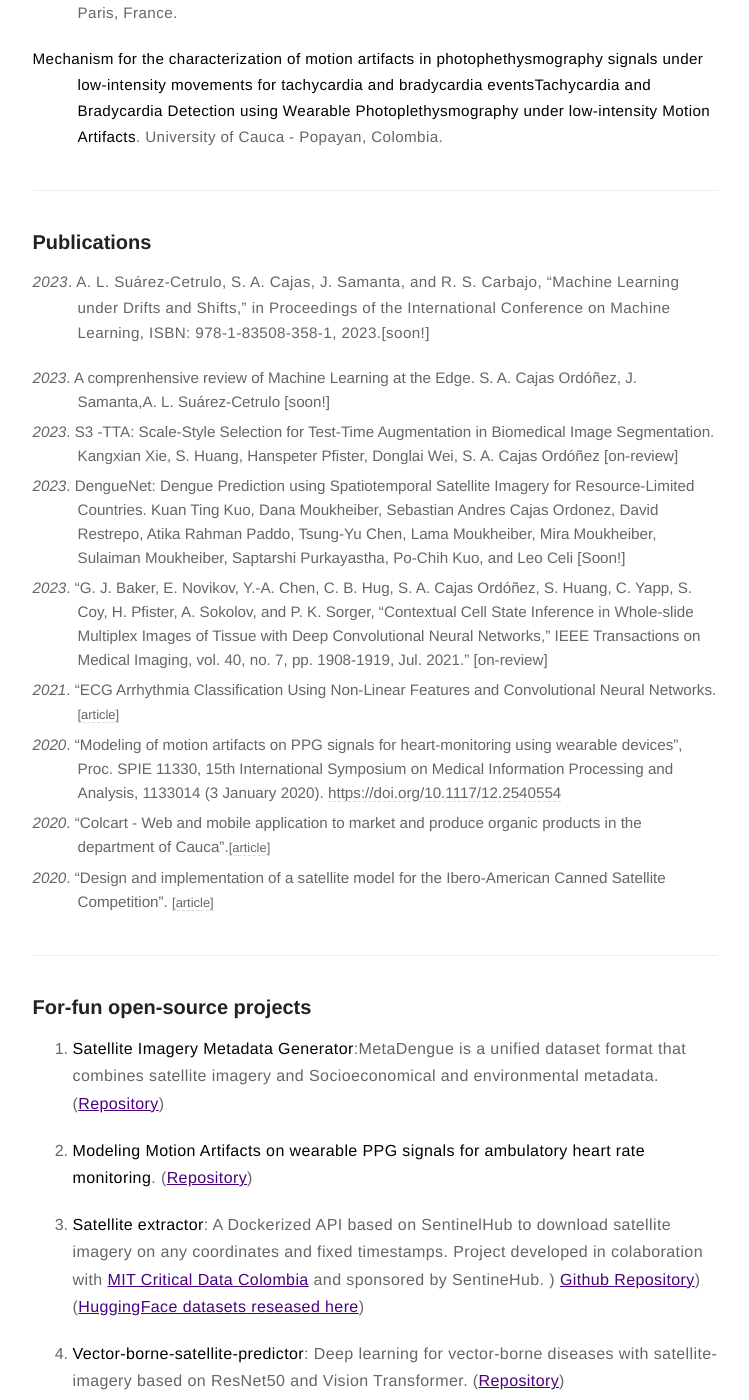
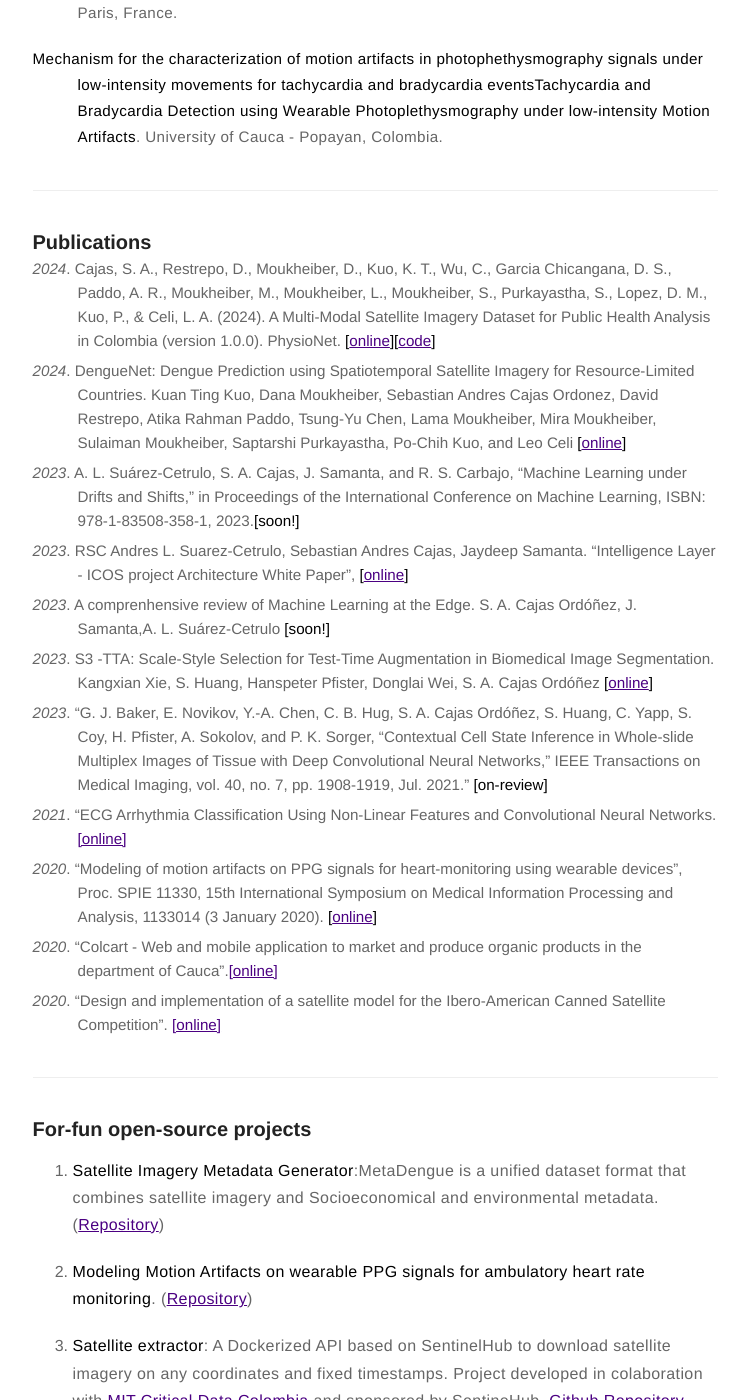
Before and after one commit to sebasmos/sebasmos.github.io, a Jekyll site: the page built from cv.md, in a window 1280 px wide and 1400 px high, scrolled down 3347 px. Shown: the whole window, without its empty margins (265-1014 px from the left). Built offline with Jekyll 4.4.1, drawn with Linux system fonts in a browser that asks for light colours; some of the changed text lies outside the part shown.

Commit message:
jekill writing

```diff
--- a/_config.yml
+++ b/_config.yml
@@ -1,6 +1,6 @@
 # main text of home
 name: Sebastian Cajas
-bio: AI Scientist at the National Irish Center of Applied AI | Computer Vision Research Fellow at Harvard | MsC in Computer Vision
+bio: AI Scientist II at the National Irish Center of Applied AI | Computer Vision Research Fellow at Harvard | MsC in Computer Vision
 
 # twitter summary info
 description: Academic portfolio
@@ -37,14 +37,14 @@ email: scajasordonez [ad] gmail.com
 #authors:
 #    Sebastian:
 #        name: Sebastian Cajas
- #       bio: An astrophilic homosapiens
- #       external-image: True
- #       picture: assets/images/profile.jpg
+#        bio: An astrophilic homosapiens
+#        external-image: True
+#        picture: assets/images/profile.jpg
 
 
 # do you want a larger site? change the option below
 # options: [normal, large] | default: normal
-# normal = 560px / large = 810px
+#normal = 560px / large = 810px
 width: normal
 
 # if you don't need pagination, comment the *paginate* configs below
@@ -64,7 +64,7 @@ about: True
 blog: false
 
 # do you want to show the "read time" of the posts?
-read-time: false
+read-time: true
 
 # do you want to show the "tags" inside the posts?
 show-tags: true
--- a/cv.md
+++ b/cv.md
@@ -7,15 +7,15 @@ layout: cv
 # Sebastian A. Cajas Ordoñez
 
 {:.cv-address}
-scajasordonez [ad] gmail.com
+sebasmos@mit.edu
 
 {:.cv-info}
 **Curriculum Vitae**
-Jul 2023
+March 2024
 <hr />
 ### Work experience
 
-- *Sep 2022-present*. **AI Scientist** at the [National Irish Center for Applied AI](https://ceadar.ie/). I am part of the core team working on the Artificial Intelligence of ([ICOS](https://www.icos-project.eu/)), an innovative IoT to Cloud Operating System supported by the European Union's HORIZON research. My role involves developing AI APIs, working with High Performance Computer Centers (HPC), and implementing DevOps practices such as Docker, Kubernetes, singularity, and SLURM. I specialize in implementing cutting-edge generative models across various domains like Natural Language Processing (NLP), Federated Learning, time-series analysis, and computer vision.
+- *Sep 2022-present*. **AI Scientist II** at the [National Irish Center for Applied AI](https://people.ucd.ie/sebastian.cajasordonez). I am part of the core team working on the Artificial Intelligence of ([ICOS](https://www.icos-project.eu/)), an innovative IoT to Cloud Operating System supported by the European Union's HORIZON research. My role involves developing AI APIs, working with High Performance Computer Centers (HPC), and implementing DevOps practices such as Docker, Kubernetes, singularity, and SLURM. I specialize in implementing cutting-edge generative models across various domains like Natural Language Processing (NLP), Federated Learning, time-series analysis, and computer vision.
 
 - *Aug 2022-present*. **Computer Vision Research Fellow** at Harvard University. Develop/assess Computer Vision and Deep Learning algorithms on imaging-based single-cell methods projects on CyCIF using high-dimension microscopy images for the Harvard’s Visual Computing Group and Harvard Medical School’s Lab of Systems Pharmacology. Methods include instance segmentation algorithms, unsupervised learning, image translation models and unbiased pixel-level feature extraction over Lateral Spillover in Segmented Images of Tissue with Pixel-level Cell State. Supervised by Hanspeter Pfister and Siyu Huang. *Harvard john A. Paulson School of Engineering and Applied sciences*.
 
@@ -70,19 +70,21 @@ DS4A is an opportunity to learn the latest Data Science & AI techniques from a t
 
 ### Publications
 
-- *2023*. A. L. Suárez-Cetrulo, S. A. Cajas, J. Samanta, and R. S. Carbajo, "Machine Learning under Drifts and Shifts," in Proceedings of the International Conference on Machine Learning, ISBN: 978-1-83508-358-1, 2023.[soon!]
-
-- *2023*. A comprenhensive review of Machine Learning at the Edge. S. A. Cajas Ordóñez, J. Samanta,A. L. Suárez-Cetrulo [soon!]
+- *2024*. Cajas, S. A., Restrepo, D., Moukheiber, D., Kuo, K. T., Wu, C., Garcia Chicangana, D. S., Paddo, A. R., Moukheiber, M., Moukheiber, L., Moukheiber, S., Purkayastha, S., Lopez, D. M., Kuo, P., & Celi, L. A. (2024). A Multi-Modal Satellite Imagery Dataset for Public Health Analysis in Colombia (version 1.0.0).
+PhysioNet. **[[online](https://doi.org/10.13026/xr5s-xe24)][[code](https://github.com/sebasmos/satellite.extractor)]**
+- *2024*. DengueNet: Dengue Prediction using Spatiotemporal Satellite Imagery for
+Resource-Limited Countries. Kuan Ting Kuo, Dana Moukheiber, Sebastian Andres Cajas Ordonez, David Restrepo, Atika Rahman Paddo, Tsung-Yu Chen, Lama Moukheiber, Mira Moukheiber, Sulaiman Moukheiber, Saptarshi Purkayastha, Po-Chih Kuo, and Leo Celi **[[online](https://arxiv.org/abs/2401.11114)]**
+- *2023*. A. L. Suárez-Cetrulo, S. A. Cajas, J. Samanta, and R. S. Carbajo, "Machine Learning under Drifts and Shifts," in Proceedings of the International Conference on Machine Learning, ISBN: 978-1-83508-358-1, 2023.**[soon!]**
+- *2023*. RSC Andres L. Suarez-Cetrulo, Sebastian Andres Cajas, Jaydeep Samanta. "Intelligence Layer - ICOS project Architecture White Paper", **[[online](https://www.icos-project.eu/whitepaper-1)]**
+- *2023*. A comprenhensive review of Machine Learning at the Edge. S. A. Cajas Ordóñez, J. Samanta,A. L. Suárez-Cetrulo **[soon!]**
 - *2023*. S3 -TTA: Scale-Style Selection for Test-Time
-Augmentation in Biomedical Image Segmentation. Kangxian Xie, S. Huang,  Hanspeter Pfister, Donglai Wei, S. A. Cajas Ordóñez [on-review]
-- *2023*. DengueNet: Dengue Prediction using Spatiotemporal Satellite Imagery for
-Resource-Limited Countries. Kuan Ting Kuo, Dana Moukheiber, Sebastian Andres Cajas Ordonez, David Restrepo, Atika Rahman Paddo, Tsung-Yu Chen, Lama Moukheiber, Mira Moukheiber, Sulaiman Moukheiber, Saptarshi Purkayastha, Po-Chih Kuo, and Leo Celi [Soon!]
-- *2023*. "G. J. Baker, E. Novikov, Y.-A. Chen, C. B. Hug, S. A. Cajas Ordóñez, S. Huang, C. Yapp, S. Coy, H. Pfister, A. Sokolov, and P. K. Sorger, "Contextual Cell State Inference in Whole-slide Multiplex Images of Tissue with Deep Convolutional Neural Networks," IEEE Transactions on Medical Imaging, vol. 40, no. 7, pp. 1908-1919, Jul. 2021." [on-review]
-- *2021*. "ECG Arrhythmia Classification Using Non-Linear Features and Convolutional Neural Networks. [[article]](https://ieeexplore.ieee.org/document/9344175){:.cv-link}
+Augmentation in Biomedical Image Segmentation. Kangxian Xie, S. Huang,  Hanspeter Pfister, Donglai Wei, S. A. Cajas Ordóñez **[[online](https://doi.org/10.48550/arXiv.2310.16783)]**
+- *2023*. "G. J. Baker, E. Novikov, Y.-A. Chen, C. B. Hug, S. A. Cajas Ordóñez, S. Huang, C. Yapp, S. Coy, H. Pfister, A. Sokolov, and P. K. Sorger, "Contextual Cell State Inference in Whole-slide Multiplex Images of Tissue with Deep Convolutional Neural Networks," IEEE Transactions on Medical Imaging, vol. 40, no. 7, pp. 1908-1919, Jul. 2021." **[on-review]**
+- *2021*. "ECG Arrhythmia Classification Using Non-Linear Features and Convolutional Neural Networks. **[[online]](https://ieeexplore.ieee.org/document/9344175)**
 - *2020*. "Modeling of motion artifacts on PPG signals for heart-monitoring using wearable devices", Proc. SPIE 11330, 15th
-International Symposium on Medical Information Processing and Analysis, 1133014 (3 January 2020). [https://doi.org/10.1117/12.2540554](https://doi.org/10.1117/12.2540554)
-- *2020*. "Colcart - Web and mobile application to market and produce organic products in the department of Cauca".[[article]](https://es.calameo.com/read/005735784f4cb87016fd4){:.cv-link}
-- *2020*. "Design and implementation of a satellite model for the Ibero-American Canned Satellite Competition". [[article]](https://en.calameo.com/read/0057357846a5bdf72578b){:.cv-link}
+International Symposium on Medical Information Processing and Analysis, 1133014 (3 January 2020). **[[online](https://doi.org/10.1117/12.2540554)]**
+- *2020*. "Colcart - Web and mobile application to market and produce organic products in the department of Cauca".**[[online]](https://es.calameo.com/read/005735784f4cb87016fd4)**
+- *2020*. "Design and implementation of a satellite model for the Ibero-American Canned Satellite Competition". **[[online]](https://en.calameo.com/read/0057357846a5bdf72578b)**
 <hr />
 
 ### For-fun open-source projects
@@ -91,7 +93,7 @@ International Symposium on Medical Information Processing and Analysis, 1133014
 
 1. **Modeling Motion Artifacts on wearable PPG signals for ambulatory heart rate monitoring**. ([Repository](https://github.com/sebasmos/PPGpeakDetection1))
 
-1. **Satellite extractor**: A Dockerized API based on SentinelHub to download satellite imagery on any coordinates and fixed timestamps. Project developed in colaboration with [MIT Critical Data Colombia](https://github.com/MITCriticalData-Colombia) and sponsored by SentineHub. ) [Github Repository](https://github.com/sebasmos/satellite.extractor)) ([HuggingFace datasets reseased here](https://huggingface.co/MITCriticalData))
+1. **Satellite extractor**: A Dockerized API based on SentinelHub to download satellite imagery on any coordinates and fixed timestamps. Project developed in colaboration with [MIT Critical Data Colombia](https://github.com/MITCriticalData-Colombia) and sponsored by SentineHub. [Github Repository](https://github.com/sebasmos/satellite.extractor) ([HuggingFace datasets reseased here](https://huggingface.co/MITCriticalData))
 
 1. **Vector-borne-satellite-predictor**: Deep learning for vector-borne diseases with satellite-imagery based on ResNet50 and Vision Transformer. ([Repository](https://github.com/sebasmos/vector-borne-satellite-predictor))
 
@@ -118,8 +120,8 @@ International Symposium on Medical Information Processing and Analysis, 1133014
 - *2023*. **NASA SpaceApps lead**: Leading the NASA SpaceApps 2023 that will take place in Colombia in October this year. ([Event Website 2023](https://github.com/orgs/NASA-SpaceApps/repositories))
 - *2023*. **MIT Mentor**: MIT Health Datathon 2023. ([Event](https://criticaldatathon.github.io/))
 - *2021-present*. **Advisory Board member, Ex-President, Founder**. [*AESS Unicauca*](https://fiet.unicauca.edu.co/aess/), University of Cauca.
-- *2020-present*. **Research [unpaid] at Harvard-MIT Division of Health Science and Technology**: Dengue’s detection with Satellite Imagery. See my contributions
-[here](https://github.com/MITCriticalData-Colombia) | 2020-2022.
+- *2020-present*. **Data Science Collaborator at MIT**: PI Leo Celi. Collaborations at
+[MITCriticalData-Colombia](https://github.com/MITCriticalData-Colombia) | 2020-2024.
 - *2020*. **Computer vision researcher (Open-source)**: Smart Indoor Positioning, Guidance & navigation
 prototype system for the visually impaired. See our project here.
 - *2019*. **Telecommunications engineer and team lead (Open-source)** for can satellite telecommunications system in UAM challenge. Details here and simulation here.
@@ -135,7 +137,6 @@ prototype system for the visually impaired. See our project here.
 - AIESEC
 
 - Red de Astronomia de Colombia - miembro (RAC)
-
 
 <hr />
 
@@ -155,7 +156,10 @@ prototype system for the visually impaired. See our project here.
 
 ### Research Interests
 
+<div style="text-align: left;">
 - I am interested in the multiple applications of Reinforcement Learning, Data Science, Computer Vision, machine learning models, and Space Sciences (Aerospace, radioastronomy, rocketry, satellite engineering).
  And I do research for fun and the sake of learning from amazing people around the world.
 
+</div>
+
 <hr />
```
Also changed, not shown: README.md.
